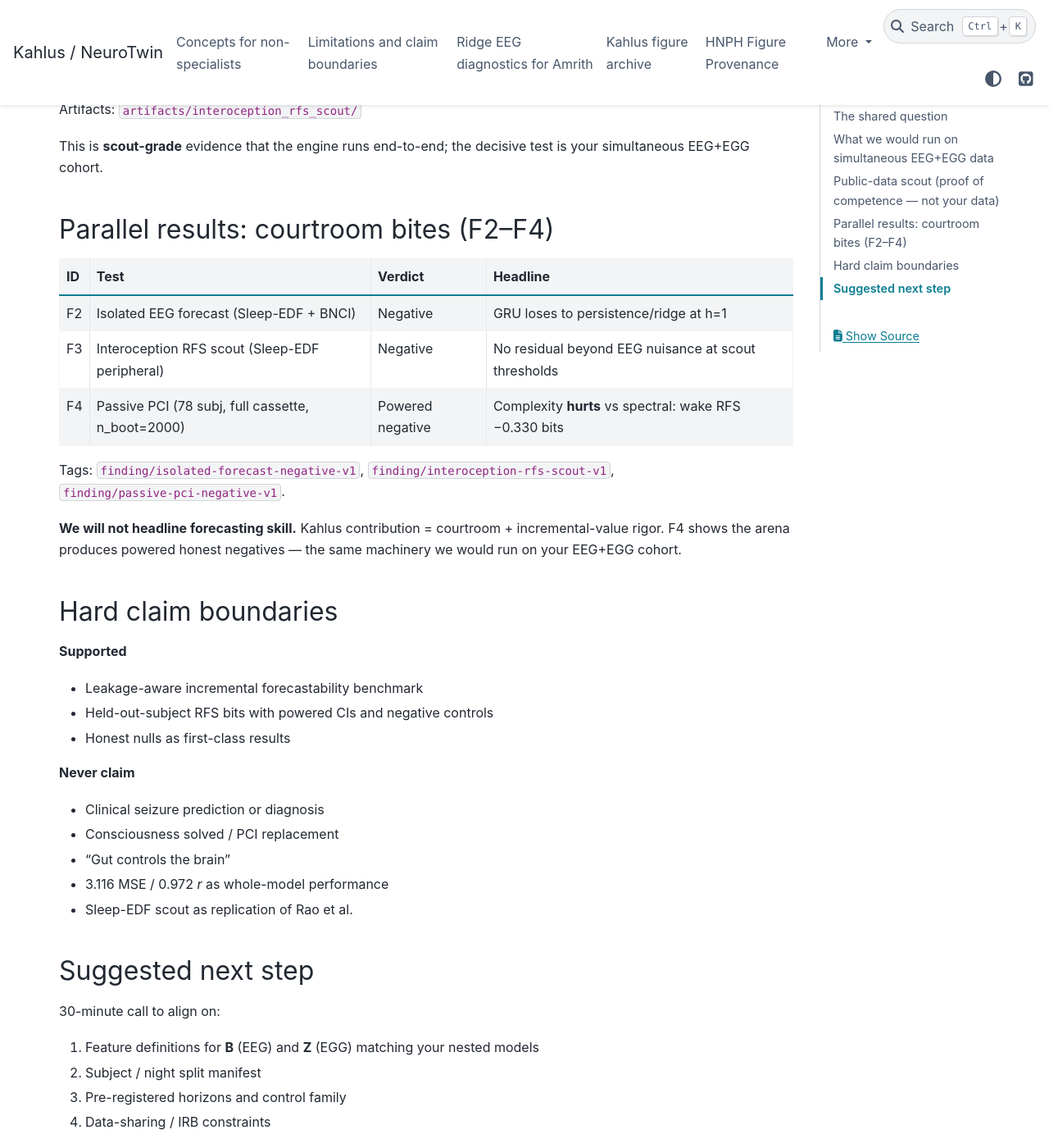
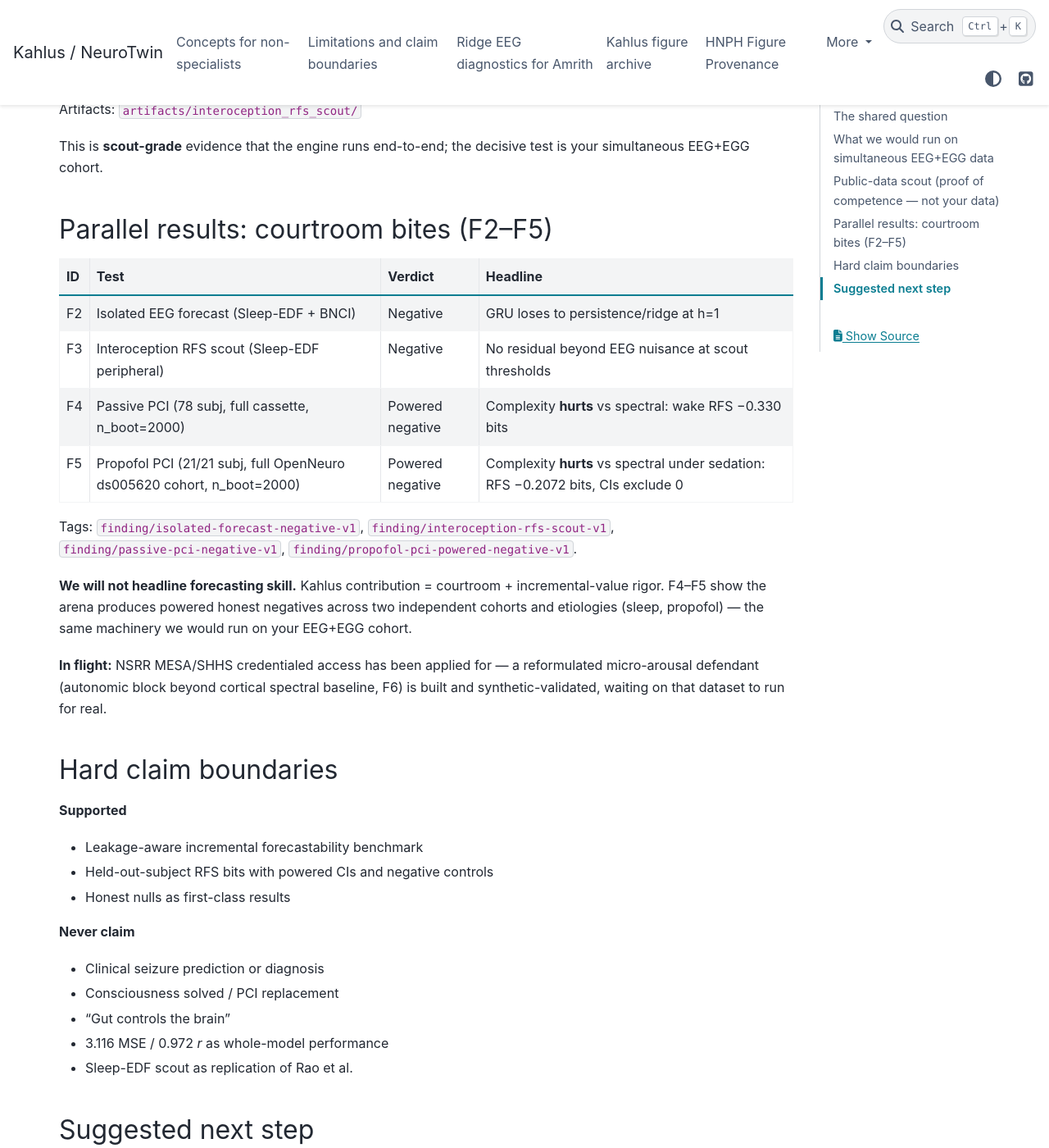
Before and after one commit to ptlnextdoor/Kahlus-V1, a Sphinx documentation site: the page built from docs/outreach/coleman_2026/one_pager.md, in a window 1280 px wide and 1400 px high, scrolled down 1677 px. Shown: the whole window at 82% size. Built offline with Sphinx 7.4.7 and the PyData theme 0.15.4, drawn with Linux system fonts in a browser that asks for light colours.

Commit message:
finding(F5): update to full 21/21-subject propofol PCI cohort
Supersede the earlier 12/21 disk-limited partial run with the completed
full OpenNeuro ds005620 cohort (21/21 subjects, 126 vhdr files fetched
with the now-fault-tolerant per-subject downloader).

Updated: awake/sedated RFS -0.174 -> -0.2072 bits, both CIs still
excluding zero on the negative side (tighter with more data: [-0.3084,
-0.1208] and [-0.3077, -0.1198]). Awake and sedated report the identical
value by construction (two mutually-exclusive, exhaustive macrostates ==
one binary discrimination task scored from both label directions), not a
computation bug -- traced through propofol_pci.py/passive_pci.py to
confirm.

Propagates to: findings-ledger.md, neural_casp_arena/findings.md,
neurips_2026/submission.md (F2-F5 line + new paper-identity lock stating
the submission stands on the arena + powered negatives without requiring
the F6 MESA positive), and the Coleman outreach drafts (one_pager.md,
email_draft.md -- draft only, not sent). Re-rendered fig5 from the
unchanged source JSON (only rendering bytes differ across matplotlib
versions).

Old partial-cohort numbers are superseded in place, not deleted --
history remains in git.

```diff
--- a/docs/outreach/coleman_2026/one_pager.md
+++ b/docs/outreach/coleman_2026/one_pager.md
@@ -50,17 +50,20 @@ Artifacts: `artifacts/interoception_rfs_scout/`
 
 This is **scout-grade** evidence that the engine runs end-to-end; the decisive test is your simultaneous EEG+EGG cohort.
 
-## Parallel results: courtroom bites (F2–F4)
+## Parallel results: courtroom bites (F2–F5)
 
 | ID | Test | Verdict | Headline |
 | --- | --- | --- | --- |
 | F2 | Isolated EEG forecast (Sleep-EDF + BNCI) | Negative | GRU loses to persistence/ridge at h=1 |
 | F3 | Interoception RFS scout (Sleep-EDF peripheral) | Negative | No residual beyond EEG nuisance at scout thresholds |
 | F4 | Passive PCI (78 subj, full cassette, n_boot=2000) | Powered negative | Complexity **hurts** vs spectral: wake RFS −0.330 bits |
+| F5 | Propofol PCI (21/21 subj, full OpenNeuro ds005620 cohort, n_boot=2000) | Powered negative | Complexity **hurts** vs spectral under sedation: RFS −0.2072 bits, CIs exclude 0 |
 
-Tags: `finding/isolated-forecast-negative-v1`, `finding/interoception-rfs-scout-v1`, `finding/passive-pci-negative-v1`.
+Tags: `finding/isolated-forecast-negative-v1`, `finding/interoception-rfs-scout-v1`, `finding/passive-pci-negative-v1`, `finding/propofol-pci-powered-negative-v1`.
 
-**We will not headline forecasting skill.** Kahlus contribution = courtroom + incremental-value rigor. F4 shows the arena produces powered honest negatives — the same machinery we would run on your EEG+EGG cohort.
+**We will not headline forecasting skill.** Kahlus contribution = courtroom + incremental-value rigor. F4–F5 show the arena produces powered honest negatives across two independent cohorts and etiologies (sleep, propofol) — the same machinery we would run on your EEG+EGG cohort.
+
+**In flight:** NSRR MESA/SHHS credentialed access has been applied for — a reformulated micro-arousal defendant (autonomic block beyond cortical spectral baseline, F6) is built and synthetic-validated, waiting on that dataset to run for real.
 
 ## Hard claim boundaries
 
```
Also changed, not shown: artifacts/propofol_pci_state/PROPOFOL_PCI_EVIDENCE_REPORT.md (+3 -3 lines), docs/outreach/coleman_2026/email_draft.md (+1 -1 lines), docs/paper/neural_casp_arena/findings.md (+1 -1 lines), docs/paper/neurips_2026/submission.md (+3 -1 lines), docs/results/findings-ledger.md (+1 -1 lines), docs/paper/ieee_figure_source/figures/fig5_amrith_overlap.png, 2 other files.
